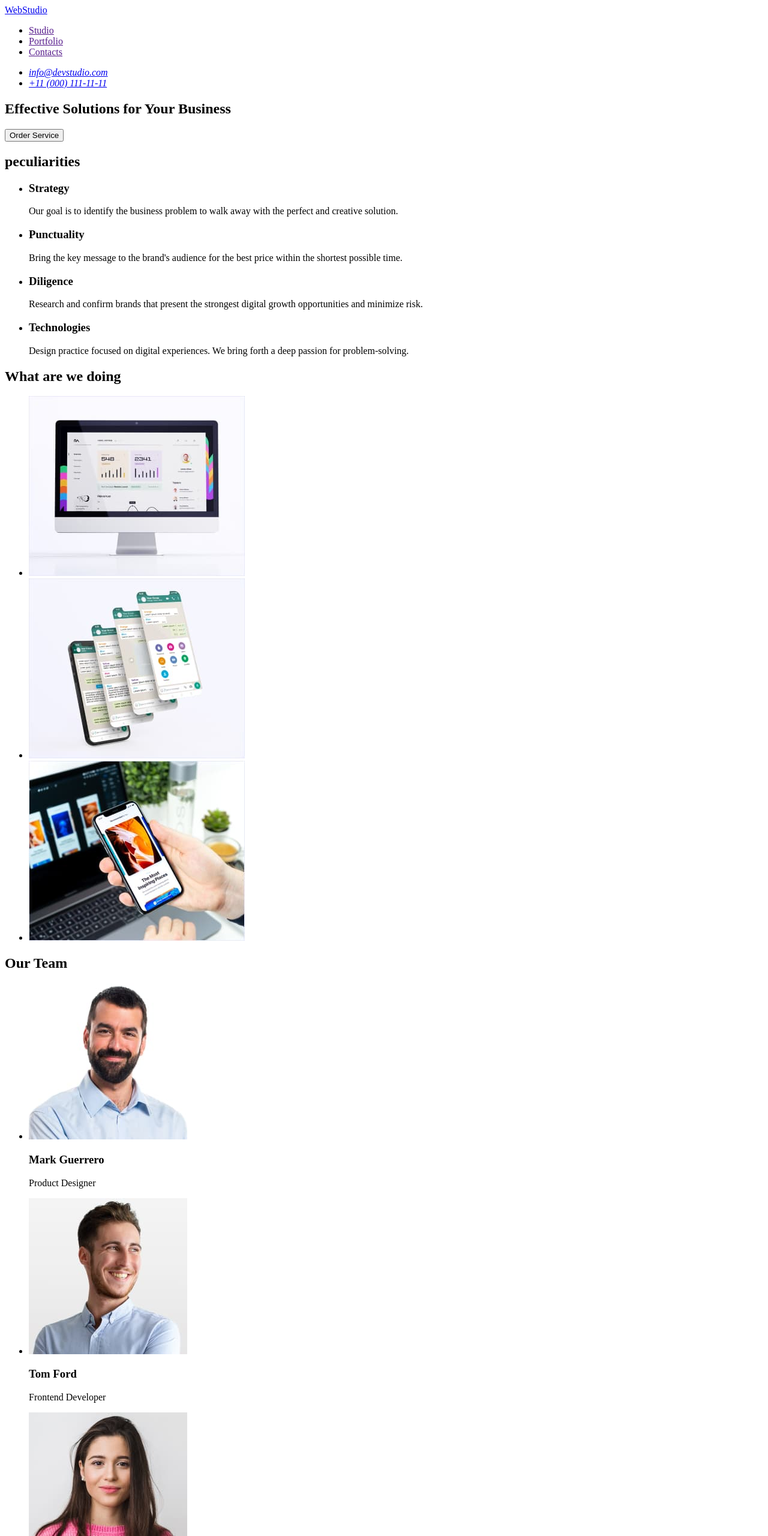
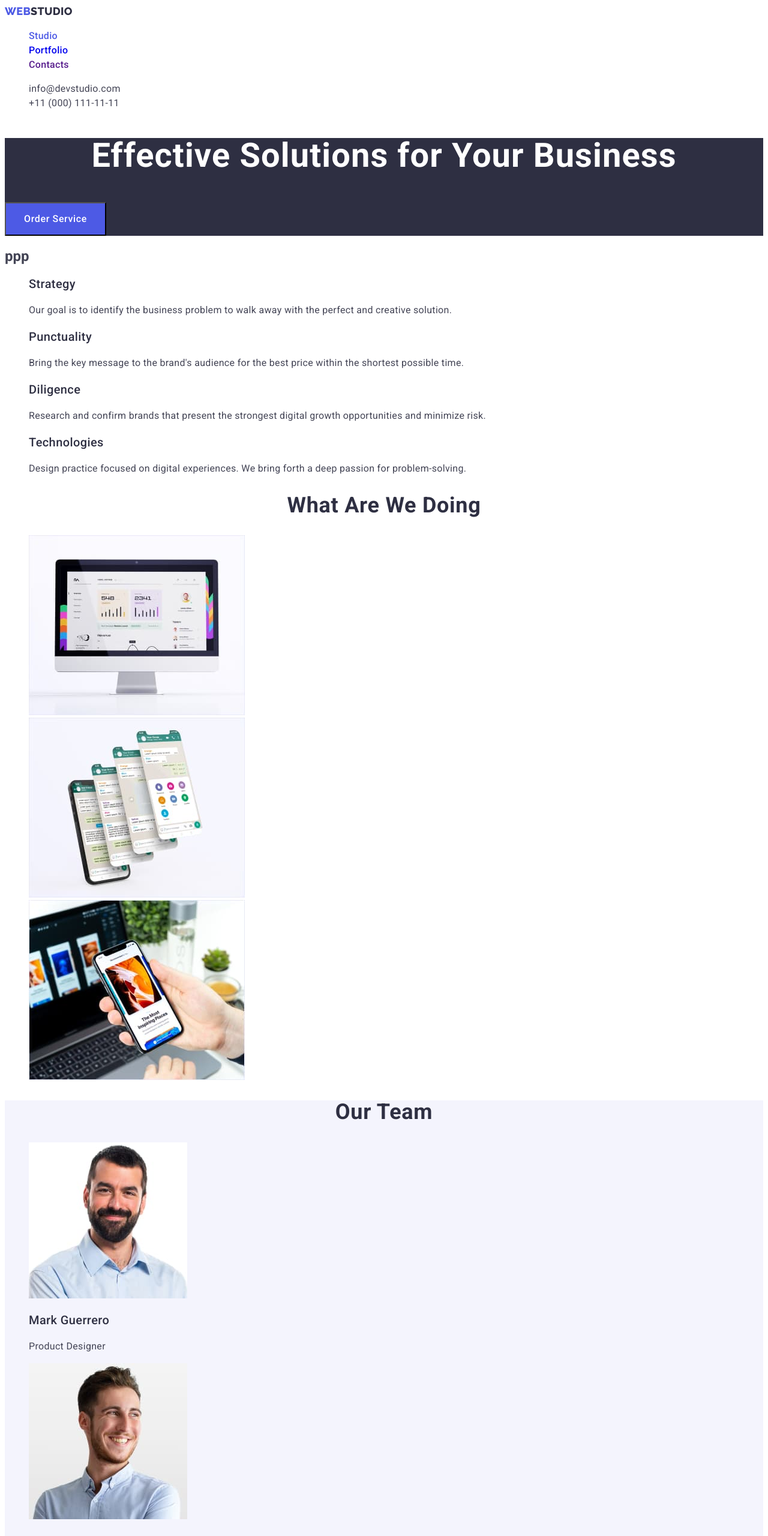
Before and after one commit to Yana-Grechka/goit-markup-hw-002, a plain HTML site: page index.html in a window 1280 px wide. Shown: the top 2560 px of the page at 60% size. Drawn offline with Linux system fonts and the light colour scheme.

Commit message:
разметка+стили
добавлена разметка портфолио, переменные, добавлены классы и стили

```diff
--- /dev/null
+++ b/css/style.css
@@ -0,0 +1,181 @@
+body {
+    font-family: 'Roboto', sans-serif;
+    font-style: normal;
+    color: var(--slate);
+    background-color: var(--white)
+}
+
+a {
+    text-decoration: none;
+    font-style: normal;
+}
+
+ul,
+ol {
+    list-style-type: none;
+}
+
+.logocolor {
+    color: var(--iris);
+}
+
+.logofont {
+    color: var(--navy-blue);
+    font-size: 18px;
+    font-family: Raleway;
+    font-style: normal;
+    font-weight: 800;
+    line-height: 0.17;
+    letter-spacing: 0,03em;
+    text-transform: uppercase;
+
+}
+
+.nav-link {
+    color: var(--navy-blue);
+    font-size: 16px;
+        font-weight: 500;
+        line-height: 1.5;
+        letter-spacing: 0.02em;
+}
+.current {
+    color: var(--iris);
+}
+
+.link:hover,
+.link:active,
+.link:focus {
+color: var(--iris);
+}
+.contacts-nav a {
+    color: var(--slate);
+    font-size: 16px;
+        font-weight: 400;
+        line-height: 1.5;
+        letter-spacing: 0.02em;
+}
+.hero {
+    background-color: var(--navy-blue);
+}
+
+.hero-title {
+    color: var(--white);
+    text-align: center;
+    font-size: 56px;
+    font-weight: 700;
+    line-height: 1.07;
+    letter-spacing: 0.02em;
+}
+
+.button-hero {
+    font-size: 16px;
+    color: var(--white);
+    background-color: var(--iris);
+    width: 169px;
+    height: 56px;
+    font-family: Roboto;
+        font-weight: 500;
+        line-height: 1.5;
+        letter-spacing: 0.04em;
+        cursor: pointer;
+}
+.hang {
+    color: var(--navy-blue);
+    font-size: 20px;
+        font-weight: 500;
+        line-height: 1.2;
+        letter-spacing: 0.02em;
+}
+.hang-text {
+    color: var(--slate);
+    font-size: 16px;
+    font-weight: 400;
+    line-height: 24px;
+    letter-spacing: 0.32px;
+}
+.title-works {
+    color: var(--navy-blue);
+    text-align: center;
+        font-size: 36px;
+        font-weight: 700;
+        line-height: 1.11;
+        letter-spacing: 0.02em;
+        text-transform: capitalize;
+}
+.team-section {
+ background-color: var(--cloud);
+}
+.team-title {
+    color: var(--navy-blue);
+    text-align: center;
+        font-size: 36px;
+        font-weight: 700;
+        line-height: 1.11;
+        letter-spacing: 0.02em;
+        text-transform: capitalize;
+}
+
+.worker {
+    color: var(--navy-blue);
+    font-size: 20px;
+    font-weight: 500;
+    line-height: 1.2;
+    letter-spacing: 0.02em;
+}
+.worker-job {
+    color: var(--slate);
+    font-size: 16px;
+    font-weight: 400;
+    line-height: 1.5;
+    letter-spacing: 0.02em;
+}
+.footer{
+    background-color: var(--navy-blue);
+}
+.logo-color-footer {
+    color: var(--cloud);
+}
+
+.footer-text {
+    color: var(--cloud);
+font-size: 16px;
+    font-weight: 400;
+    line-height: 1.5;
+    letter-spacing: 0.02em;
+}
+
+.project-btn {
+    color: var(--iris);
+    background-color: var(--cloud);
+    border: 1px solid var(--cornflower);
+    font-size: 16px;
+    font-family: Roboto;
+        font-style: normal;
+    font-weight: 500;
+    line-height: 1.5;
+    letter-spacing: 0.04em;
+    text-align: center;
+    cursor: pointer;
+}
+
+.project-btn:hover,
+.project-btn:focus,
+.project-btn:active {
+ color: var(--white);
+ background-color: var(--ocean);
+}
+
+.project-title {
+    color: var(--navy-blue);
+    font-size: 20px;
+    font-weight: 500;
+    line-height: 1.2;
+    letter-spacing: 0.02em;
+}
+.project-text {
+    color: var(--slate);
+    font-size: 16px;
+    font-weight: 400;
+    line-height: 1.5;
+    letter-spacing: 0.02em;
+}
--- /dev/null
+++ b/css/variables.css
@@ -0,0 +1,14 @@
+:root {
+    --iris:#4D5AE5;
+    --ocean: #404BBF;
+    --navy-blue:#2E2F42;
+    --green:#31D0AA;
+    --slate: #434455;
+    --light-slate:#8E8F99;
+    --cornflower:#E7E9FC;
+    --cloud: #F4F4FD;
+    --navy-blue-modal:#2E2F4266;
+    --grey: #2E2F42B2;
+    --white:#FFFFFF;
+    --dairy:#FCFCFC;
+}
--- a/index.html
+++ b/index.html
@@ -3,57 +3,73 @@
   <head>
     <meta charset="UTF-8" />
     <meta name="viewport" content="width=device-width, initial-scale=1.0" />
-    <title>Document</title>
+    <title>WebStudio</title>
+    <link rel="preconnect" href="https://fonts.googleapis.com" />
+    <link rel="preconnect" href="https://fonts.gstatic.com" crossorigin />
+    <link
+      href="https://fonts.googleapis.com/css2?family=Raleway:wght@800&family=Roboto:wght@400;500;700;900&display=swap"
+      rel="stylesheet"
+    />
+    <link rel="stylesheet" href="./css/variables.css" />
+    <link rel="stylesheet" href="./css/style.css" />
   </head>
   <body>
     <header>
-      <nav>
-        <a href="./index.html">WebStudio</a>
+      <nav class="nav-link">
+        <a href="./index.html" class="logofont">
+          <span class="logocolor">Web</span><span>Studio</span>
+        </a>
         <ul>
-          <li><a href="">Studio</a></li>
-          <li><a href="">Portfolio</a></li>
-          <li><a href="">Contacts</a></li>
+          <li><a class="current" href="./index.html">Studio</a></li>
+          <li><a class="link" href="./portfolio.html">Portfolio</a></li>
+          <li><a class="link" href="">Contacts</a></li>
         </ul>
       </nav>
       <address>
-        <ul>
-          <li><a href="mailto:info@devstudio.com">info@devstudio.com</a></li>
-          <li><a href="tel:+110001111111">+11 (000) 111-11-11</a></li>
+        <ul class="contacts-nav">
+          <li>
+            <a class="link" href="mailto:info@devstudio.com"
+              >info@devstudio.com</a
+            >
+          </li>
+          <li>
+            <a class="link" href="tel:+110001111111">+11 (000) 111-11-11</a>
+          </li>
         </ul>
       </address>
     </header>
     <main>
-      <section>
-        <h1>Effective Solutions for Your Business</h1>
-        <button type="button">Order Service</button>
+      <section class="hero">
+        <h1 class="hero-title">Effective Solutions for Your Business</h1>
+        <button type="button" class="button-hero">Order Service</button>
       </section>
       <section>
-        <h2>peculiarities</h2>
+        <h2>ppp</h2>
         <ul>
           <li>
-            <h3>Strategy</h3>
-            <p>
+            <h3 class="hang">Strategy</h3>
+            <p class="hang-text">
               Our goal is to identify the business problem to walk away with the
               perfect and creative solution.
             </p>
           </li>
           <li>
-            <h3>Punctuality</h3>
-            <p>
+            <h3 class="hang">Punctuality</h3>
+            <p class="hang-text">
               Bring the key message to the brand's audience for the best price
               within the shortest possible time.
             </p>
           </li>
           <li>
-            <h3>Diligence</h3>
-            <p>
+            <h3 class="hang">Diligence</h3>
+            <p class="hang-text">
               Research and confirm brands that present the strongest digital
               growth opportunities and minimize risk.
             </p>
           </li>
           <li>
-            <h3>Technologies</h3>
-            <p>
+            <h3 class="hang">Technologies</h3>
+            <p class="hang-text">
               Design practice focused on digital experiences. We bring forth a
               deep passion for problem-solving.
             </p>
@@ -61,7 +77,7 @@
         </ul>
       </section>
       <section>
-        <h2>What are we doing</h2>
+        <h2 class="title-works">What are we doing</h2>
         <ul>
           <li>
             <img
@@ -89,8 +105,8 @@
           </li>
         </ul>
       </section>
-      <section>
-        <h2>Our Team</h2>
+      <section class="team-section">
+        <h2 class="team-title">Our Team</h2>
         <ul>
           <li>
             <img
@@ -99,8 +115,8 @@
               width="264"
               height="260"
             />
-            <h3>Mark Guerrero</h3>
-            <p>Product Designer</p>
+            <h3 class="worker">Mark Guerrero</h3>
+            <p class="worker-job">Product Designer</p>
           </li>
           <li>
             <img
@@ -109,8 +125,8 @@
               width="264"
               height="260"
             />
-            <h3>Tom Ford</h3>
-            <p>Frontend Developer</p>
+            <h3 class="worker">Tom Ford</h3>
+            <p class="worker-job">Frontend Developer</p>
           </li>
           <li>
             <img
@@ -119,8 +135,8 @@
               width="264"
               height="260"
             />
-            <h3>Camila Garcia</h3>
-            <p>Marketing</p>
+            <h3 class="worker">Camila Garcia</h3>
+            <p class="worker-job">Marketing</p>
           </li>
           <li>
             <img
@@ -129,15 +145,18 @@
               width="264"
               height="260"
             />
-            <h3>Daniel Wilson</h3>
-            <p>UI Designer</p>
+            <h3 class="worker">Daniel Wilson</h3>
+            <p class="worker-job">UI Designer</p>
           </li>
         </ul>
       </section>
     </main>
-    <footer>
-      <a href="./index.html">WebStudio</a>
-      <p>
+    <footer class="footer">
+      <a href="./index.html" class="logofont"
+        ><span class="logocolor">Web</span
+        ><span class="logo-color-footer">Studio</span></a
+      >
+      <p class="footer-text">
         Increase the flow of customers and sales for your business with digital
         marketing & growth solutions.
       </p>
```
Also changed, not shown: portfolio.html (added, +184 -0 lines), images/img1portf.jpg (added), images/img2portf.jpg (added), images/img3potrf.jpg (added), images/img4potrf.jpg (added), images/img5portf.jpg (added), images/img6portf.jpg (added), images/img7portf.jpg (added), images/img8portf.jpg (added), images/img9portf.jpg (added).
